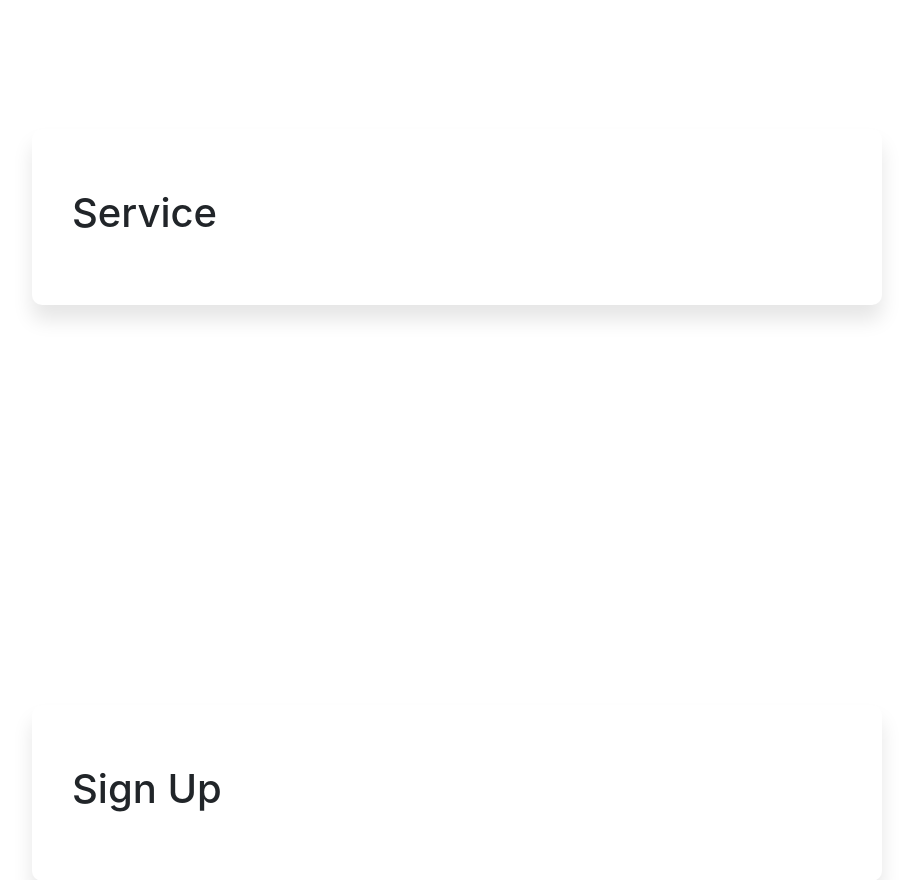
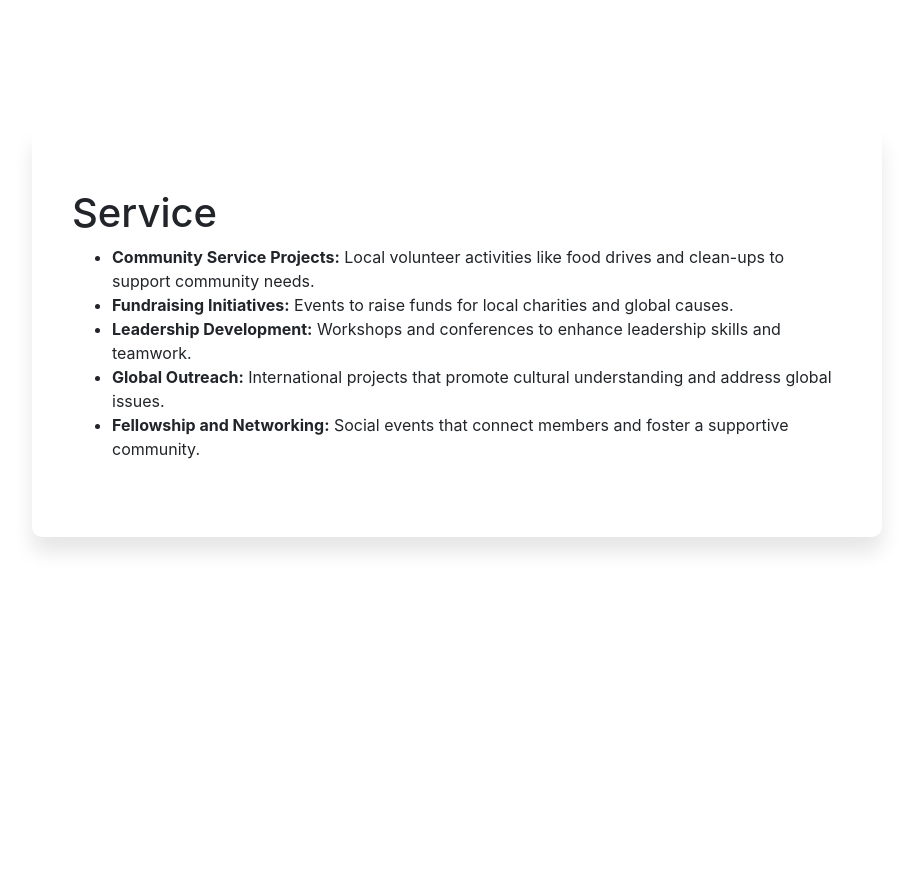
Before and after one commit to aggie-coding-club/Circle-K-International-Webdev, a Flask app: page / in a window 1280 px wide. Shown: the part 647-1527 px from the top of the page, without its empty margins (183-1096 px from the left). Run offline with Flask 3, Linux system fonts and the light colour scheme.

Commit message:
include service

```diff
--- a/run.py
+++ b/run.py
@@ -3,4 +3,4 @@ from app import create_app
 flask_app = create_app()
 
 if __name__ == '__main__':
-    flask_app.run(host='0.0.0.0', debug=True)
+    flask_app.run(host='0.0.0.0', debug=True, port=5555)
--- a/static/css/style.css
+++ b/static/css/style.css
@@ -33,7 +33,6 @@ img {
   padding: 200px;
 }
 .service {
-  display: flex;
   gap: 70px;
   width: 850px;
   padding: 60px 40px;
--- a/templates/index.html
+++ b/templates/index.html
@@ -45,6 +45,13 @@
     <div class="info">
       <div class="service" id="service" name="service">
         <h1>Service</h1>
+        <ul>
+          <li><b>Community Service Projects:</b> Local volunteer activities like food drives and clean-ups to support community needs.</li>
+          <li><b>Fundraising Initiatives:</b> Events to raise funds for local charities and global causes.</li>
+          <li><b>Leadership Development:</b> Workshops and conferences to enhance leadership skills and teamwork.</li>
+          <li><b>Global Outreach:</b> International projects that promote cultural understanding and address global issues.</li>
+          <li><b>Fellowship and Networking:</b> Social events that connect members and foster a supportive community.</li>
+        </ul>
       </div>
     </div>
     <div class="info">
```
